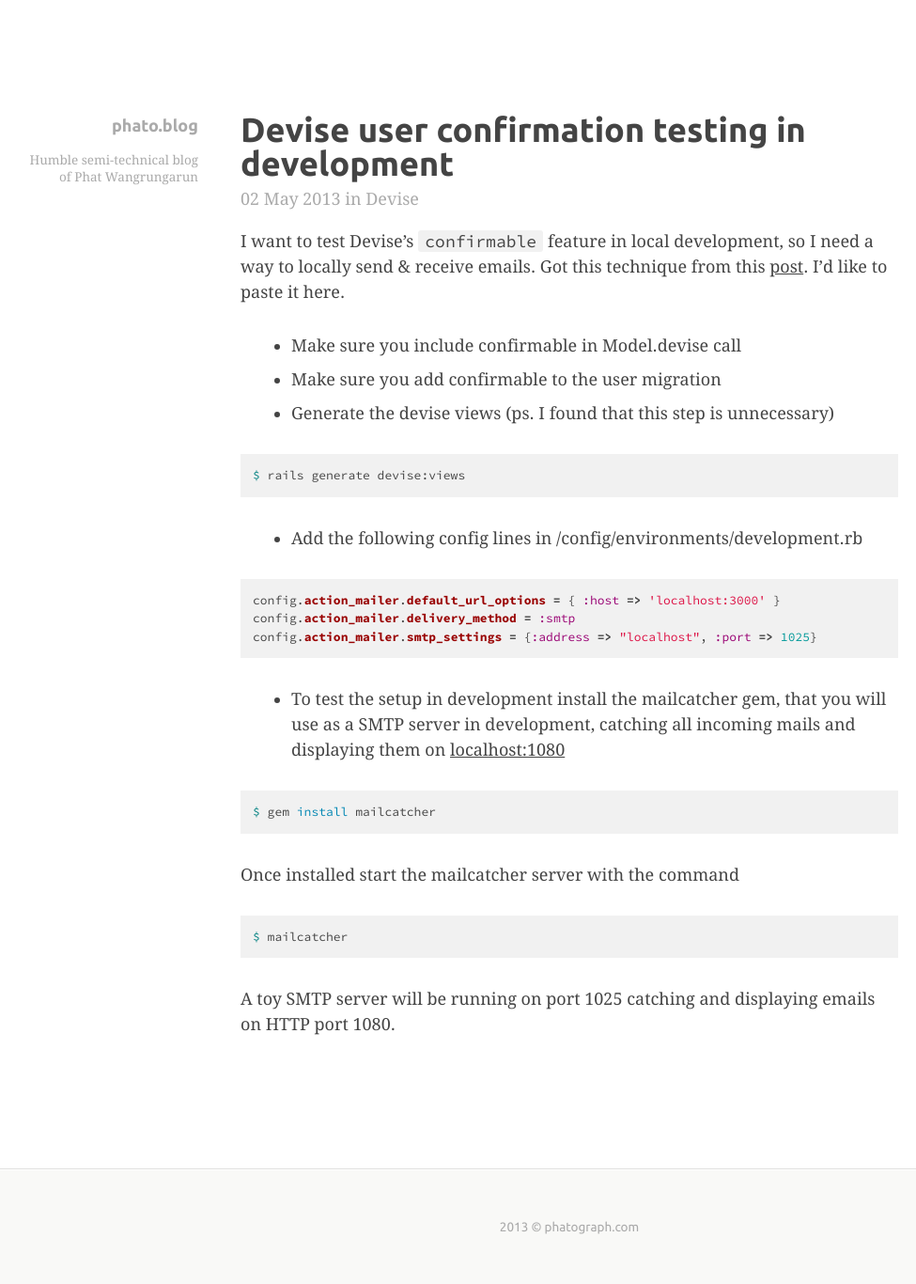
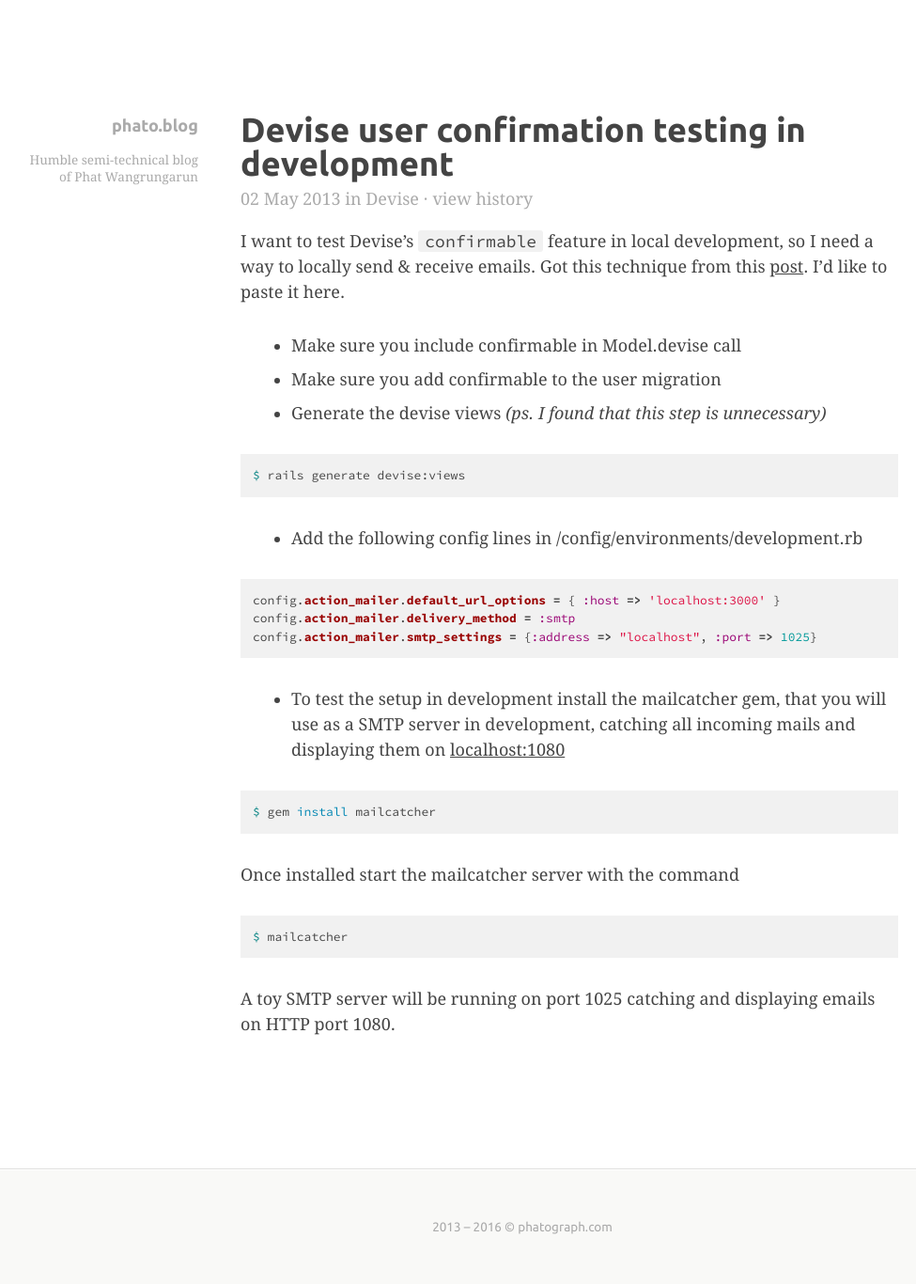
Before and after one commit to phatograph/blog, a Jekyll site: the page built from _posts/2013-05-02-devise-user-confirmation-testing-in-development.markdown, in a window 1280 px wide. Shown: the whole page at 94% size, without its empty margins (84-1059 px from the left). Built offline with Jekyll 4.4.1, drawn with Linux system fonts in a browser that asks for light colours; some web fonts are replaced; comment, search, counter and statistics services are not loaded.

```diff
--- a/_layouts/default.html
+++ b/_layouts/default.html
@@ -144,9 +144,9 @@
           </div>
           <div class="links">
             <p>
-              <a href="http://www.phatograh.com" target="_blank"><i class="icon-star"></i></a>
+              <a href="http://www.phatograph.com" target="_blank"><i class="icon-star"></i></a>
               <a href="{{ site.baseurl }}/archives"><i class="icon-list-square"></i></a>
-              <a href="http://twitter.com/phatograh" target="_blank"><i class="icon-social-twitter"></i></a>
+              <a href="http://twitter.com/phatograph" target="_blank"><i class="icon-social-twitter"></i></a>
               <a href="http://th.linkedin.com/in/phatograph" target="_blank"><i class="icon-social-linkedin"></i></a>
               <a href="http://github.com/phatograph" target="_blank"><i class="icon-social-github"></i></a><br />
               <a href="{{ site.baseurl }}/cheats"><i class="icon-text-paragraph"></i></a>
@@ -161,7 +161,7 @@
     </div>
     <div class="footer">
       <div class="container">
-        2013 &copy; phatograph.com
+        2013 – 2016 &copy; <a href="http://phatograph.com">phatograph.com</a>
       </div>
     </div>
     <script>
--- a/_layouts/post.html
+++ b/_layouts/post.html
@@ -4,7 +4,6 @@ layout: default
 
 <div class="posts">
   <div class="post">
-    <a href="{{ page.id | gh_history_link }}" target="_blank" class="history" title="View post history" data-toggle="tooltip"><i class="icon-mailbox"></i></a>
     <h3><a href="{{ site.baseurl }}{{ post.url }}">{{ page.title }}</a></h3>
     <p class="date">
       {{ page.date | date_to_long_string }}
@@ -13,6 +12,8 @@ layout: default
         in
         {{ page.tags | tag_links }}
       {% endif %}
+      &middot;
+      <a href="{{ page.id | gh_history_link  }}" target="_blank" title="View post history">view history</a>
     </p>
     <div class="body">
       {{ content }}
--- a/_posts/2013-04-27-heroku-and-travis.markdown
+++ b/_posts/2013-04-27-heroku-and-travis.markdown
@@ -58,7 +58,7 @@ And because I don't have any test suite for this site. So I have to let
 the rake run nothing
 
 {% highlight bash %}
-#!/usr/bin/env rake
+# !/usr/bin/env rake
 # Add your own tasks in files placed in lib/tasks ending in .rake,
 # for example lib/tasks/capistrano.rake, and they will automatically be available to Rake.
 
--- a/_sass/style.scss
+++ b/_sass/style.scss
@@ -36,6 +36,10 @@ body {
 
   h1, h3, h4 {
     font-family: 'Ubuntu', sans-serif;
+  }
+
+  em {
+    font-style: italic;
   }
 }
 
@@ -132,12 +136,13 @@ div.content {
       > h4 { font-size: 1.5em; }
 
       a.history {
-        float: right;
-        margin: 0 0 1em 1em;
+        position: absolute;
+        right: -3em;
+        top: 0;
         color: $main-color-light;
 
         i {
-          font-size: 2em;
+          font-size: 40px;
           line-height: 1em;
         }
       }
@@ -217,6 +222,20 @@ div.content {
           margin-top: 0 !important;
           margin-left: auto !important;
           margin-right: auto !important;
+        }
+
+        p {
+          &.image-c {
+            text-align: center;
+          }
+
+          span {
+            display: block;
+            margin-top: 10px;
+            font-size: 13px;
+            font-style: italic;
+            color: #aaa;
+          }
         }
       }
 
@@ -321,6 +340,8 @@ div.footer {
   font-size: 0.75em;
   text-align: center;
   font-family: 'Ubuntu', sans-serif;
+  a { color: $main-color-light; }
+  .container { padding-left: 0; }
 }
 
 @media (max-width: 1250px) {
@@ -330,7 +351,7 @@ div.footer {
     div.info {
       position: static;
       text-align: left;
-      padding-bottom: 60px;
+      padding-bottom: 40px;
       left: 0;
       width: auto;
       overflow: hidden;
@@ -344,10 +365,13 @@ div.footer {
         float: right;
         margin-top: 0;
         text-align: right;
+        padding-top: 0;
       }
     }
 
     div.posts {
+      position: relative;
+
       div.post {
         h3 {
           word-wrap: break-word;
@@ -434,6 +458,11 @@ div.footer {
             }
           }
         }
+
+        a.history {
+          right: 0;
+          top: -30px + -40px;
+        }
       }
     }
   }
--- a/assets/stylesheets/style.css
+++ b/assets/stylesheets/style.css
@@ -159,165 +159,170 @@ body a:hover {
 body h1, body h3, body h4 {
   font-family: 'Ubuntu', sans-serif;
 }
+/* line 41, ../../_sass/style.scss */
+body em {
+  font-style: italic;
+}
 
-/* line 43, ../../_sass/style.scss */
+/* line 47, ../../_sass/style.scss */
 .container {
   width: 700px;
   margin: 0 auto;
   position: relative;
 }
 @media (min-width: 1251px) {
-  /* line 43, ../../_sass/style.scss */
+  /* line 47, ../../_sass/style.scss */
   .container {
     padding-left: 100px;
   }
 }
 
-/* line 53, ../../_sass/style.scss */
+/* line 57, ../../_sass/style.scss */
 div.content {
   background: #fff;
   padding: 120px 0 60px;
   border-bottom: 1px solid #e0e0df;
 }
-/* line 58, ../../_sass/style.scss */
+/* line 62, ../../_sass/style.scss */
 div.content div.info {
   position: absolute;
   left: -140px;
   width: 200px;
   text-align: right;
 }
-/* line 64, ../../_sass/style.scss */
+/* line 68, ../../_sass/style.scss */
 div.content div.info > * {
   padding-right: 5px;
 }
-/* line 66, ../../_sass/style.scss */
+/* line 70, ../../_sass/style.scss */
 div.content div.info a {
   color: #aaa;
 }
-/* line 69, ../../_sass/style.scss */
+/* line 73, ../../_sass/style.scss */
 div.content div.info a:hover {
   color: #444;
 }
-/* line 73, ../../_sass/style.scss */
+/* line 77, ../../_sass/style.scss */
 div.content div.info a i.icon-star {
   color: #ea4c89;
 }
-/* line 78, ../../_sass/style.scss */
+/* line 82, ../../_sass/style.scss */
 div.content div.info h1 {
   padding-bottom: 15px;
 }
-/* line 81, ../../_sass/style.scss */
+/* line 85, ../../_sass/style.scss */
 div.content div.info h1 a {
   font-size: 1em;
   font-weight: bold;
 }
-/* line 87, ../../_sass/style.scss */
+/* line 91, ../../_sass/style.scss */
 div.content div.info p {
   line-height: 1.3;
   font-size: 0.75em;
   color: #aaa;
   margin-top: 0;
 }
-/* line 94, ../../_sass/style.scss */
+/* line 98, ../../_sass/style.scss */
 div.content div.info p a:hover {
   color: #444 !important;
 }
-/* line 99, ../../_sass/style.scss */
+/* line 103, ../../_sass/style.scss */
 div.content div.info p:last-child {
   margin-bottom: 0;
 }
-/* line 104, ../../_sass/style.scss */
+/* line 108, ../../_sass/style.scss */
 div.content div.info div.links {
   padding-top: 15px;
   font-size: 2em;
 }
-/* line 108, ../../_sass/style.scss */
+/* line 112, ../../_sass/style.scss */
 div.content div.info div.links p {
   line-height: 1.2;
 }
-/* line 115, ../../_sass/style.scss */
+/* line 119, ../../_sass/style.scss */
 div.content div.posts {
   padding-bottom: 80px;
 }
-/* line 118, ../../_sass/style.scss */
+/* line 122, ../../_sass/style.scss */
 div.content div.posts div.post {
   margin-bottom: 3em;
 }
-/* line 121, ../../_sass/style.scss */
+/* line 125, ../../_sass/style.scss */
 div.content div.posts div.post:last-child {
   margin-bottom: 0;
 }
-/* line 125, ../../_sass/style.scss */
+/* line 129, ../../_sass/style.scss */
 div.content div.posts div.post > h3, div.content div.posts div.post h4 {
   font-weight: bold;
   line-height: 1em;
   padding-bottom: 0.3em;
 }
-/* line 131, ../../_sass/style.scss */
+/* line 135, ../../_sass/style.scss */
 div.content div.posts div.post > h3 {
   font-size: 2em;
 }
-/* line 132, ../../_sass/style.scss */
+/* line 136, ../../_sass/style.scss */
 div.content div.posts div.post > h4 {
   font-size: 1.5em;
 }
-/* line 134, ../../_sass/style.scss */
+/* line 138, ../../_sass/style.scss */
 div.content div.posts div.post a.history {
-  float: right;
-  margin: 0 0 1em 1em;
+  position: absolute;
+  right: -3em;
+  top: 0;
   color: #aaa;
 }
-/* line 139, ../../_sass/style.scss */
+/* line 144, ../../_sass/style.scss */
 div.content div.posts div.post a.history i {
-  font-size: 2em;
+  font-size: 40px;
   line-height: 1em;
 }
-/* line 145, ../../_sass/style.scss */
+/* line 150, ../../_sass/style.scss */
 div.content div.posts div.post p.date {
   line-height: 1;
   margin-bottom: 1.25em;
   color: #aaa;
 }
-/* line 151, ../../_sass/style.scss */
+/* line 156, ../../_sass/style.scss */
 div.content div.posts div.post p.date a {
   color: #aaa;
 }
-/* line 157, ../../_sass/style.scss */
+/* line 162, ../../_sass/style.scss */
 div.content div.posts div.post div.body p, div.content div.posts div.post div.body .highlight, div.content div.posts div.post div.body ul, div.content div.posts div.post div.body h3, div.content div.posts div.post div.body blockquote, div.content div.posts div.post div.body .twitter-tweet {
   margin-bottom: 30px !important;
 }
-/* line 160, ../../_sass/style.scss */
+/* line 165, ../../_sass/style.scss */
 div.content div.posts div.post div.body p:last-child, div.content div.posts div.post div.body .highlight:last-child, div.content div.posts div.post div.body ul:last-child, div.content div.posts div.post div.body h3:last-child, div.content div.posts div.post div.body blockquote:last-child, div.content div.posts div.post div.body .twitter-tweet:last-child {
   margin-bottom: 0 !important;
 }
-/* line 164, ../../_sass/style.scss */
+/* line 169, ../../_sass/style.scss */
 div.content div.posts div.post div.body p a, div.content div.posts div.post div.body .highlight a, div.content div.posts div.post div.body ul a, div.content div.posts div.post div.body h3 a, div.content div.posts div.post div.body blockquote a, div.content div.posts div.post div.body .twitter-tweet a {
   text-decoration: underline;
 }
-/* line 169, ../../_sass/style.scss */
+/* line 174, ../../_sass/style.scss */
 div.content div.posts div.post div.body strong {
   font-weight: bold;
 }
-/* line 173, ../../_sass/style.scss */
+/* line 178, ../../_sass/style.scss */
 div.content div.posts div.post div.body h3 {
   font-weight: bold;
 }
-/* line 177, ../../_sass/style.scss */
+/* line 182, ../../_sass/style.scss */
 div.content div.posts div.post div.body blockquote {
   border-left: 5px solid #f1f1f1;
   padding: 1em 2em;
   font-style: italic;
 }
-/* line 183, ../../_sass/style.scss */
+/* line 188, ../../_sass/style.scss */
 div.content div.posts div.post div.body ul {
   list-style-type: disc;
   padding-left: 3em;
 }
-/* line 187, ../../_sass/style.scss */
+/* line 192, ../../_sass/style.scss */
 div.content div.posts div.post div.body ul li {
   margin-bottom: 0.5em;
 }
-/* line 193, ../../_sass/style.scss */
+/* line 198, ../../_sass/style.scss */
 div.content div.posts div.post div.body p > code, div.content div.posts div.post div.body h3 > code {
   -moz-border-radius: 3px;
   -webkit-border-radius: 3px;
@@ -327,7 +332,7 @@ div.content div.posts div.post div.body p > code, div.content div.posts div.post
   background: #f1f1f1;
   word-wrap: break-word;
 }
-/* line 201, ../../_sass/style.scss */
+/* line 206, ../../_sass/style.scss */
 div.content div.posts div.post div.body p > img, div.content div.posts div.post div.body h3 > img {
   -moz-border-radius: 0.3em;
   -webkit-border-radius: 0.3em;
@@ -343,23 +348,35 @@ div.content div.posts div.post div.body p > img, div.content div.posts div.post
   margin: 0 auto;
   display: block;
 }
-/* line 212, ../../_sass/style.scss */
+/* line 217, ../../_sass/style.scss */
 div.content div.posts div.post div.body h3 {
   font-size: 1.5em;
 }
-/* line 216, ../../_sass/style.scss */
+/* line 221, ../../_sass/style.scss */
 div.content div.posts div.post div.body .twitter-tweet {
   margin-top: 0 !important;
   margin-left: auto !important;
   margin-right: auto !important;
 }
-/* line 223, ../../_sass/style.scss */
+/* line 228, ../../_sass/style.scss */
+div.content div.posts div.post div.body p.image-c {
+  text-align: center;
+}
+/* line 232, ../../_sass/style.scss */
+div.content div.posts div.post div.body p span {
+  display: block;
+  margin-top: 10px;
+  font-size: 13px;
+  font-style: italic;
+  color: #aaa;
+}
+/* line 242, ../../_sass/style.scss */
 div.content div.posts div.post div.archive-date {
   position: absolute;
   left: 770px;
   font-family: 'Source Code Pro', sans-serif;
 }
-/* line 228, ../../_sass/style.scss */
+/* line 247, ../../_sass/style.scss */
 div.content div.posts div.post div.archive-date a {
   filter: progid:DXImageTransform.Microsoft.Alpha(Opacity=50);
   opacity: 0.5;
@@ -367,29 +384,29 @@ div.content div.posts div.post div.archive-date a {
   padding: 1em;
   background: #ea4c89;
 }
-/* line 234, ../../_sass/style.scss */
+/* line 253, ../../_sass/style.scss */
 div.content div.posts div.post div.archive-date a:hover {
   filter: progid:DXImageTransform.Microsoft.Alpha(enabled=false);
   opacity: 1;
 }
-/* line 236, ../../_sass/style.scss */
+/* line 255, ../../_sass/style.scss */
 div.content div.posts div.post div.archive-date a p {
   color: #fff;
   line-height: 1;
 }
-/* line 240, ../../_sass/style.scss */
+/* line 259, ../../_sass/style.scss */
 div.content div.posts div.post div.archive-date a p.year {
   font-size: 1em;
 }
-/* line 244, ../../_sass/style.scss */
+/* line 263, ../../_sass/style.scss */
 div.content div.posts div.post div.archive-date a p.month {
   font-size: 2em;
 }
-/* line 253, ../../_sass/style.scss */
+/* line 272, ../../_sass/style.scss */
 div.content div.pagination {
   text-align: center;
 }
-/* line 256, ../../_sass/style.scss */
+/* line 275, ../../_sass/style.scss */
 div.content div.pagination span, div.content div.pagination a {
   display: inline-block;
   padding: 0 10px;
@@ -397,21 +414,21 @@ div.content div.pagination span, div.content div.pagination a {
   vertical-align: middle;
   color: #aaa;
 }
-/* line 264, ../../_sass/style.scss */
+/* line 283, ../../_sass/style.scss */
 div.content div.pagination a {
   font-size: 2em;
 }
-/* line 267, ../../_sass/style.scss */
+/* line 286, ../../_sass/style.scss */
 div.content div.pagination a.hidden {
   visibility: hidden;
 }
 @media (min-width: 1251px) {
-  /* line 253, ../../_sass/style.scss */
+  /* line 272, ../../_sass/style.scss */
   div.content div.pagination {
     padding-right: 100px;
   }
 }
-/* line 277, ../../_sass/style.scss */
+/* line 296, ../../_sass/style.scss */
 div.content .highlight {
   font-family: 'Source Code Pro', sans-serif;
   overflow-x: auto;
@@ -419,22 +436,22 @@ div.content .highlight {
   font-size: 13px;
   background: #f1f1f1;
 }
-/* line 286, ../../_sass/style.scss */
+/* line 305, ../../_sass/style.scss */
 div.content div.cheats div.block {
   padding-bottom: 1em;
 }
-/* line 289, ../../_sass/style.scss */
+/* line 308, ../../_sass/style.scss */
 div.content div.cheats div.block:last-child {
   padding-bottom: 0;
 }
-/* line 293, ../../_sass/style.scss */
+/* line 312, ../../_sass/style.scss */
 div.content div.cheats div.block h3 {
   font-size: 2em;
   font-weight: bold;
   line-height: 1em;
   padding-bottom: 1em;
 }
-/* line 300, ../../_sass/style.scss */
+/* line 319, ../../_sass/style.scss */
 div.content div.cheats div.block div.entry {
   *zoom: 1;
   padding-bottom: 1em;
@@ -445,7 +462,7 @@ div.content div.cheats div.block div.entry:after {
   display: table;
   clear: both;
 }
-/* line 304, ../../_sass/style.scss */
+/* line 323, ../../_sass/style.scss */
 div.content div.cheats div.block div.entry p {
   font-size: 0.9em;
   float: left;
@@ -455,7 +472,7 @@ div.content div.cheats div.block div.entry p {
   line-height: 1.3;
 }
 
-/* line 317, ../../_sass/style.scss */
+/* line 336, ../../_sass/style.scss */
 div.footer {
   padding: 50px 0;
   border-top: 1px solid #fff;
@@ -464,121 +481,139 @@ div.footer {
   text-align: center;
   font-family: 'Ubuntu', sans-serif;
 }
+/* line 343, ../../_sass/style.scss */
+div.footer a {
+  color: #aaa;
+}
+/* line 344, ../../_sass/style.scss */
+div.footer .container {
+  padding-left: 0;
+}
 
 @media (max-width: 1250px) {
-  /* line 327, ../../_sass/style.scss */
+  /* line 348, ../../_sass/style.scss */
   div.content {
     padding: 40px 0;
   }
-  /* line 330, ../../_sass/style.scss */
+  /* line 351, ../../_sass/style.scss */
   div.content div.info {
     position: static;
     text-align: left;
-    padding-bottom: 60px;
+    padding-bottom: 40px;
     left: 0;
     width: auto;
     overflow: hidden;
   }
-  /* line 338, ../../_sass/style.scss */
+  /* line 359, ../../_sass/style.scss */
   div.content div.info div.text {
     float: left;
     width: 200px;
   }
-  /* line 343, ../../_sass/style.scss */
+  /* line 364, ../../_sass/style.scss */
   div.content div.info div.links {
     float: right;
     margin-top: 0;
     text-align: right;
+    padding-top: 0;
   }
-  /* line 352, ../../_sass/style.scss */
+  /* line 372, ../../_sass/style.scss */
+  div.content div.posts {
+    position: relative;
+  }
+  /* line 376, ../../_sass/style.scss */
   div.content div.posts div.post h3 {
     word-wrap: break-word;
   }
-  /* line 356, ../../_sass/style.scss */
+  /* line 380, ../../_sass/style.scss */
   div.content div.posts div.post div.archive-date {
     position: static;
     margin: 0 0 1em 1em;
     float: right;
   }
-  /* line 363, ../../_sass/style.scss */
+  /* line 387, ../../_sass/style.scss */
   div.content div.posts div.post div.archive-date a p.year {
     font-size: 0.7em;
   }
-  /* line 367, ../../_sass/style.scss */
+  /* line 391, ../../_sass/style.scss */
   div.content div.posts div.post div.archive-date a p.month {
     font-size: 1em;
   }
 }
 @media (max-width: 767px) {
-  /* line 379, ../../_sass/style.scss */
+  /* line 403, ../../_sass/style.scss */
   body {
     font-size: 16px;
   }
 
-  /* line 383, ../../_sass/style.scss */
+  /* line 407, ../../_sass/style.scss */
   .container {
     width: auto;
     margin: 0;
   }
 
-  /* line 388, ../../_sass/style.scss */
+  /* line 412, ../../_sass/style.scss */
   div.content {
     padding: 30px;
   }
-  /* line 391, ../../_sass/style.scss */
+  /* line 415, ../../_sass/style.scss */
   div.content div.info {
     padding-bottom: 30px;
   }
-  /* line 394, ../../_sass/style.scss */
+  /* line 418, ../../_sass/style.scss */
   div.content div.info div.text {
     float: none;
   }
-  /* line 396, ../../_sass/style.scss */
+  /* line 420, ../../_sass/style.scss */
   div.content div.info div.text p {
     display: none;
   }
-  /* line 399, ../../_sass/style.scss */
+  /* line 423, ../../_sass/style.scss */
   div.content div.info div.links {
     float: none;
     text-align: left;
     margin-top: 0;
     padding-top: 0;
   }
-  /* line 405, ../../_sass/style.scss */
+  /* line 429, ../../_sass/style.scss */
   div.content div.info div.links p.travis {
     padding-top: 10px;
   }
-  /* line 411, ../../_sass/style.scss */
+  /* line 435, ../../_sass/style.scss */
   div.content div.posts {
     padding-bottom: 30px;
   }
-  /* line 415, ../../_sass/style.scss */
+  /* line 439, ../../_sass/style.scss */
   div.content div.posts div.post h3 {
     word-wrap: break-word;
   }
-  /* line 419, ../../_sass/style.scss */
+  /* line 443, ../../_sass/style.scss */
   div.content div.posts div.post div.archive-date {
     position: static;
     margin: 0 0 3em 0;
     width: 4em;
     float: none;
   }
-  /* line 427, ../../_sass/style.scss */
+  /* line 451, ../../_sass/style.scss */
   div.content div.posts div.post div.archive-date a p.year {
     font-size: 0.7em;
   }
-  /* line 431, ../../_sass/style.scss */
+  /* line 455, ../../_sass/style.scss */
   div.content div.posts div.post div.archive-date a p.month {
     font-size: 1em;
   }
+  /* line 462, ../../_sass/style.scss */
+  div.content div.posts div.post a.history {
+    right: 0;
+    top: -70px;
+  }
 
-  /* line 441, ../../_sass/style.scss */
+  /* line 470, ../../_sass/style.scss */
   div.footer {
     padding: 20px 0;
   }
 }
 /* Bootstrap overriding */
-/* line 448, ../../_sass/style.scss */
+/* line 477, ../../_sass/style.scss */
 .tooltip {
   font-family: 'Ubuntu', sans-serif;
 }
```
Also changed, not shown: _posts/2016-02-19-whats-your-proudest-achievement.markdown (added, +178 -0 lines), assets/images/ah01.png (added), assets/images/ah02.png (added), assets/images/ah03.png (added), assets/images/ah04.png (added), assets/images/ah05.png (added), assets/images/ah06.png (added), assets/images/ah07.png (added), assets/images/teeview00.png (added), assets/images/teeview01.png (added), assets/images/teeview02.png (added), assets/images/teeview03.png (added), assets/images/teeview04.png (added), assets/images/teeview05.png (added).
